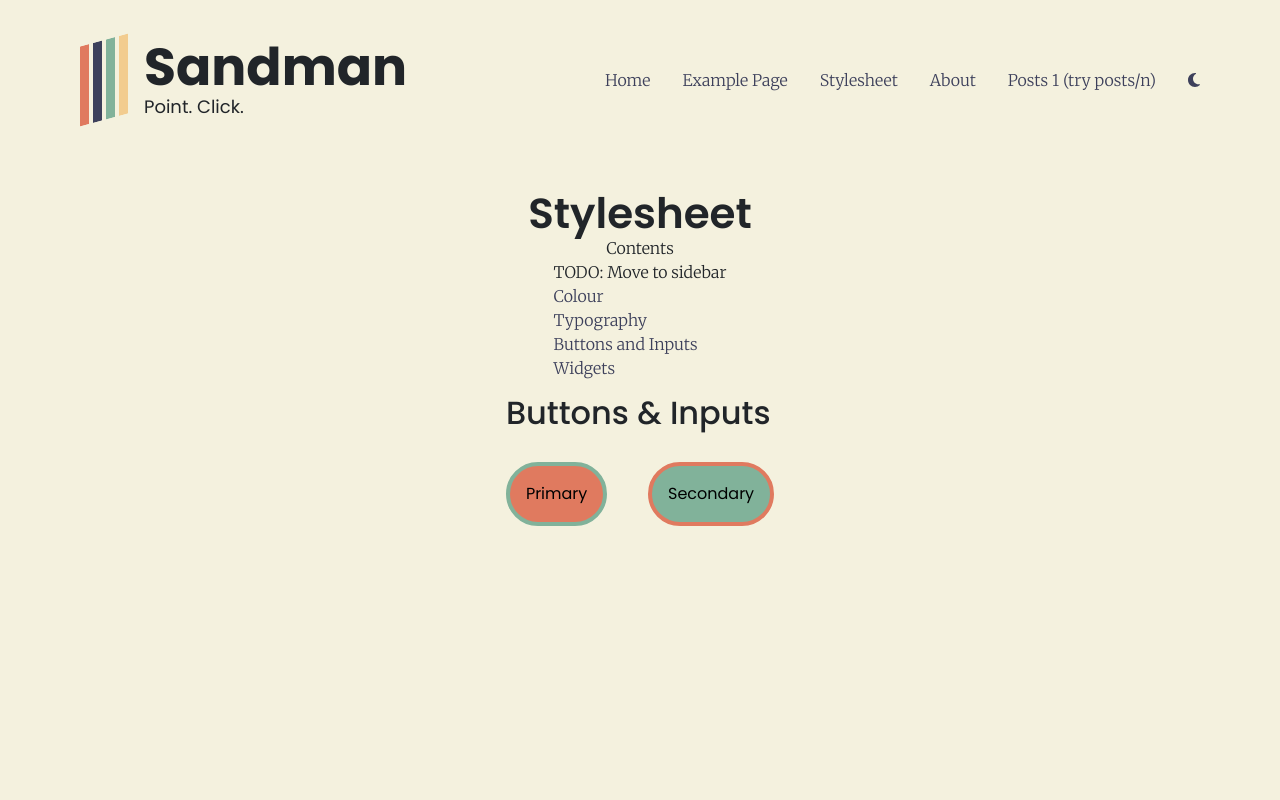
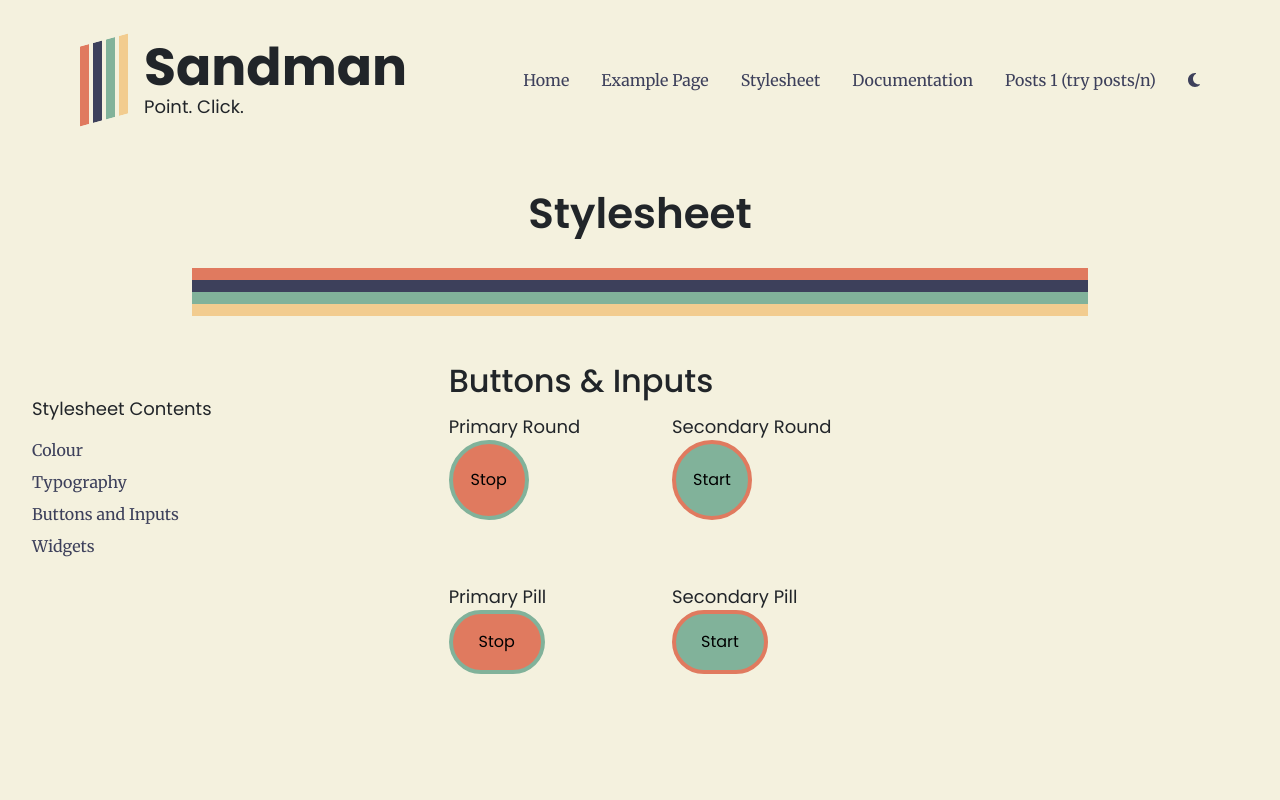
Before and after one commit to brendantuckerman/Sandman, a Nuxt app: page /stylesheet/inputs in a window 1280 px wide. Shown: the top 800 px of the page. Built offline with nearby package versions, Linux system fonts and the light colour scheme.

Commit message:
Button styling and improvements

```diff
--- a/app.vue
+++ b/app.vue
@@ -1,5 +1,5 @@
 <template>
-  <div class='container page-container relative min-h-screen'>
+  <div class="container page-container relative min-h-screen">
     <header class="flex justify-between items-center pb-8 h-40">
       <div class="site-branding-container flex gap-4">
         <div class="color-box overflow-hidden grid grid-cols-4 gap-1 -skew-y-[15deg] w-12">
@@ -16,9 +16,9 @@
       <nav>
         <ul class="hidden sm:flex justify-between items-center gap-8">
           <li><NuxtLink to="/">Home</NuxtLink></li>
-          <li><NuxtLink to="/about">Example Page</NuxtLink></li>
+          <li><NuxtLink to="/sandman">Example Page</NuxtLink></li>
           <li><NuxtLink to="/stylesheet">Stylesheet</NuxtLink></li>
-          <li><NuxtLink to="/about">About</NuxtLink></li>
+          <li><NuxtLink to="/documentation">Documentation</NuxtLink></li>
           <li><NuxtLink to="/posts/1">Posts 1 (try posts/n)</NuxtLink></li>
           <li><ToggleSwitch></ToggleSwitch></li>
         </ul>
@@ -26,7 +26,7 @@
 
     </header>
     <main class="container pb-64">
-      <NuxtPage />
+        <NuxtPage />
     </main>
     <footer>
       <TheFooter />
--- a/assets/css/main.css
+++ b/assets/css/main.css
@@ -52,7 +52,7 @@
     }
 
     a{
-        @apply text-retro-blue font-serif;
+        @apply text-retro-blue font-serif font-normal;
         @apply dark:text-retro-green;
     }
 
--- a/components/ButtonAction.vue
+++ b/components/ButtonAction.vue
@@ -6,7 +6,7 @@
           :name="name"
           :aria-label="ariaLabel"
           :aria-describedby="ariaDescribedby"
-          :class="[size, borderColor]"
+          :class="[btnClasses, btnstyle]"
         >
             <slot>
                 {{ text }}
@@ -17,10 +17,9 @@
 <script setup lang="ts">
 import type { PropType } from 'vue';
 
-defineProps({
+const props = defineProps({
   text: {
     type: String,
-    required: true,
     default: 'Click here!',
   },
   type: {
@@ -41,19 +40,31 @@ defineProps({
     type: String as PropType<'small' | 'medium' | 'large'>,
     default: 'medium',
   },
-  borderColor: {
+  btnshape:{
+      type: String as PropType<'round' | 'pill' >,
+      default: 'round'
+  },
+
+  btnstyle: {
     type: String as PropType<'primary' | 'secondary'>,
     default: 'primary',
   },
+
 });
+
+const btnClasses = computed(() => ({
+    //Apply correct tailwind classes for button props
+    'rounded-full w-20 h-20': props.btnshape  === 'round',
+    'rounded-full min-w-24': props.btnshape === 'pill',
+
+
+}))
 </script>
 
 <style scoped>
 
     button{
-        @apply p-4 rounded-full border border-4;
-        @apply max-w-fit;
-        @apply dark:text-retro-white;
+        @apply p-4 border border-4;
         @apply hover:bg-retro-green hover:underline;
     }
 
--- a/components/ColorBanner.vue
+++ b/components/ColorBanner.vue
@@ -1,5 +1,5 @@
 <template>
-    <div class="color-banner flex p-10 w-full">
+    <div class="color-banner flex p-8 w-full">
          <div class="color-box overflow-hidden grid grid-cols-1 grid-rows-4 h-12 w-full">
             <div class="bg-retro-red w-full"></div>
             <div class="bg-retro-blue dark:bg-retro-white w-full"></div>
--- a/components/TheFooter.vue
+++ b/components/TheFooter.vue
@@ -1,6 +1,6 @@
 <template>
   <div class="footer-wrapper h-28">
-    <div class=" border-t-[1px] border-retro-blue grid grid-cols-2 gap-2 sm:grid-cols-3 sm:grid-rows-2 text-sm justify-center items-center justify-items-center py-4">
+    <div class=" border-t-[1px] border-retro-blue dark:border-retro-yellow grid grid-cols-2 gap-2 sm:grid-cols-3 sm:grid-rows-2 text-sm justify-center items-center justify-items-center py-4">
       <nav>
         <ul class="flex flex-col gap-4">
           <li v-for="link in links" :key="link.id"><a :href="link.href">{{ link.text }}</a></li>
--- /dev/null
+++ b/components/TheSidebar.vue
@@ -0,0 +1,12 @@
+<template>
+<div class="absolute left-0 p-8">
+    <h5>Stylesheet Contents</h5>
+        <ul class="flex flex-col gap-2 pt-4">
+            <li><a href="/stylesheet/color">Colour</a></li>
+            <li><a href="/stylesheet/typography">Typography</a></li>
+            <li><a href="/stylesheet/inputs">Buttons and Inputs</a></li>
+            <li><a href="/stylesheet/widgets">Widgets</a></li>
+        </ul>
+        <slot />
+</div>
+</template>
--- a/pages/about.vue
+++ b/pages/documentation.vue
@@ -1,5 +1,5 @@
 <template>
     <div>
-        <h2>About Page</h2>
+        <h2>Documentation</h2>
     </div>
 </template>
--- a/pages/index.vue
+++ b/pages/index.vue
@@ -2,7 +2,10 @@
   <div class="flex flex-col justify-center items-center">
     <h2>Sandman Theme for Nuxt.js</h2>
     <ColorBanner></ColorBanner>
-    <div class="home-content-container pt-16">
+    <div class="home-content-container pt-4 flex flex-col items-center">
+      <div class="home-image p-8" >
+        <img src="assets/img/zane-persaud-55G51UmlYwI-unsplash.jpg" class="rounded-full w-72 h-72">
+      </div>
       <p>
         Lorem ipsum dolor sit amet, consectetur adipiscing elit, sed do eiusmod tempor incididunt ut labore et dolore magna aliqua. Sollicitudin aliquam ultrices sagittis orci. Faucibus pulvinar elementum integer enim neque volutpat ac tincidunt vitae. Justo laoreet sit amet cursus sit amet dictum sit amet. Bibendum at varius vel pharetra. Ullamcorper dignissim cras tincidunt lobortis feugiat vivamus at augue. Commodo sed egestas egestas fringilla phasellus faucibus scelerisque eleifend donec. Amet purus gravida quis blandit turpis cursus in. Maecenas sed enim ut sem viverra aliquet. Amet nisl suscipit adipiscing bibendum. Diam ut venenatis tellus in metus vulputate eu scelerisque felis. Vitae elementum curabitur vitae nunc sed velit. Massa ultricies mi quis hendrerit dolor magna eget est. Ultrices mi tempus imperdiet nulla malesuada pellentesque elit eget gravida. Non blandit massa enim nec dui. Purus sit amet volutpat consequat mauris nunc congue nisi vitae. Felis imperdiet proin fermentum leo vel orci porta non pulvinar. Id diam maecenas ultricies mi. Tempor id eu nisl nunc mi ipsum faucibus vitae.
       </p>
--- /dev/null
+++ b/pages/sandman.vue
@@ -0,0 +1,3 @@
+<template>
+    <slot></slot>
+</template>
--- a/pages/stylesheet.vue
+++ b/pages/stylesheet.vue
@@ -1,17 +1,10 @@
 <template>
-    <div class="stylesheet-container flex flex-col items-center">
+  <div class="stylesheet-container flex flex-col items-center">
     <h2>Stylesheet</h2>
-    <p>Contents</p>
-    <ul>
-        <li>TODO: Move to sidebar</li>
-        <li><a href="/stylesheet/color">Colour</a></li>
-        <li><a href="/stylesheet/typography">Typography</a></li>
-        <li><a href="/stylesheet/inputs">Buttons and Inputs</a></li>
-        <li><a href="/stylesheet/widgets">Widgets</a></li>
-    </ul>
-
-    <div class="stylesheet-content-container flex flex-col gap-4 py-4">
+    <ColorBanner></ColorBanner>
+      <div class="stylesheet-content-container flex gap-4 py-4 sm:mx-8">
+        <TheSidebar />
         <NuxtPage />
-    </div>
-    </div>
+      </div>
+  </div>
 </template>
--- a/pages/stylesheet/inputs.vue
+++ b/pages/stylesheet/inputs.vue
@@ -1,16 +1,44 @@
 <template>
+  <div>
     <h3>Buttons & Inputs</h3>
-
-        <div class="py-4 grid grid-cols-2 gap-4 items-center">
+      <div class="py-4 grid grid-cols-2 gap-16 items-center justify-center">
+        <div>
+          <h5>Primary Round</h5>
             <ButtonAction
-                text="Primary"
+              text="Stop"
             >
             </ButtonAction>
-
+        </div>
+        <div>
+          <h5>Secondary Round</h5>
             <ButtonAction
-                border-color="secondary"
-                text="Secondary"
-                >
+              btnstyle="secondary"
+              text="Start"
+            >
             </ButtonAction>
         </div>
+        <div>
+          <h5>Primary Pill</h5>
+          <ButtonAction
+              text="Stop"
+              btnshape="pill"
+            >
+            </ButtonAction>
+        </div>
+        <div>
+          <h5>Secondary Pill</h5>
+          <ButtonAction
+              btnstyle="secondary"
+              text="Start"
+              btnshape="pill"
+            >
+            </ButtonAction>
+        </div>
+
+
+
+
+
+      </div>
+  </div>
 </template>
```
Also changed, not shown: 1 other file (tests, documents, lock files or other folders).
